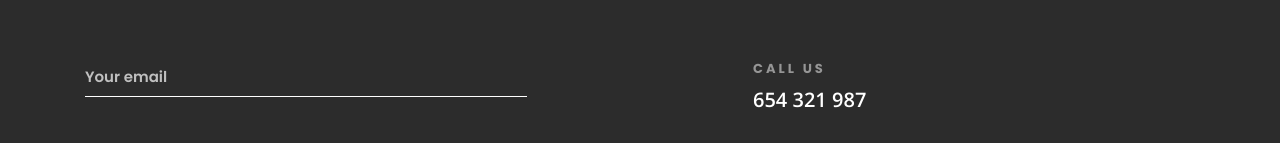
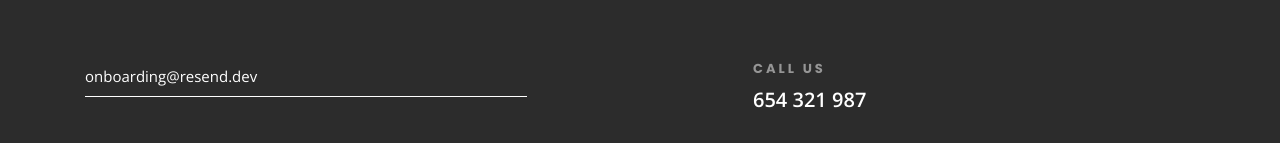
Before and after one commit to YuliiaKosenchuk/air, a Next.js app: page / in a window 1280 px wide. Shown: the part 4798-4941 px from the top of the page. Built offline with nearby package versions, Linux system fonts and the light colour scheme.

Commit message:
add default e-mail

```diff
--- a/app/components/ContactForm/ContactForm.js
+++ b/app/components/ContactForm/ContactForm.js
@@ -1,12 +1,7 @@
 "use client";
 
 import * as motion from "motion/react-client";
-import {
-  useActionState,
-  useCallback,
-  useEffect,
-  useState,
-} from "react";
+import { useActionState, useCallback, useEffect, useState } from "react";
 import { sendContact } from "../../actions/contact";
 import Button from "../Button/Button";
 import styles from "./ContactForm.module.scss";
@@ -19,6 +14,8 @@ const FIELDS = [
     type: "email",
     placeholder: "Your email",
     component: "input",
+    defaultValue: "onboarding@resend.dev",
+    readOnly: true,
   },
   { name: "name", type: "text", placeholder: "Your name", component: "input" },
   {
@@ -44,9 +41,7 @@ export default function ContactForm() {
       return () => clearTimeout(timeout);
     }
 
-
     if (state?.error) {
-
       const timeout = setTimeout(() => {
         // timeout crutch, sorry - need to be added to the stack separate
         setErrors((prev) => ({ ...prev, global: state.error }));
@@ -112,6 +107,8 @@ export default function ContactForm() {
                 placeholder={field.placeholder}
                 onInput={() => handleInput(field.name)}
                 rows={field.component === "textarea" ? 1 : undefined}
+                defaultValue={field.defaultValue}
+                readOnly={field.readOnly}
               />
               <div className={styles.line} />
 
```
